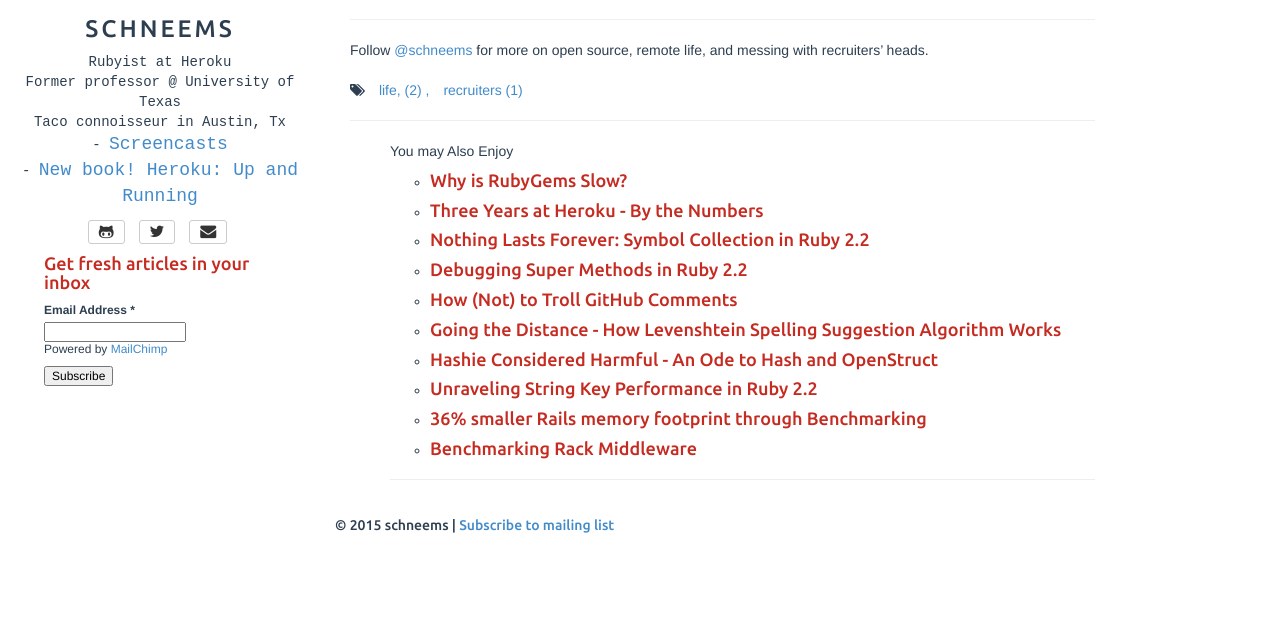
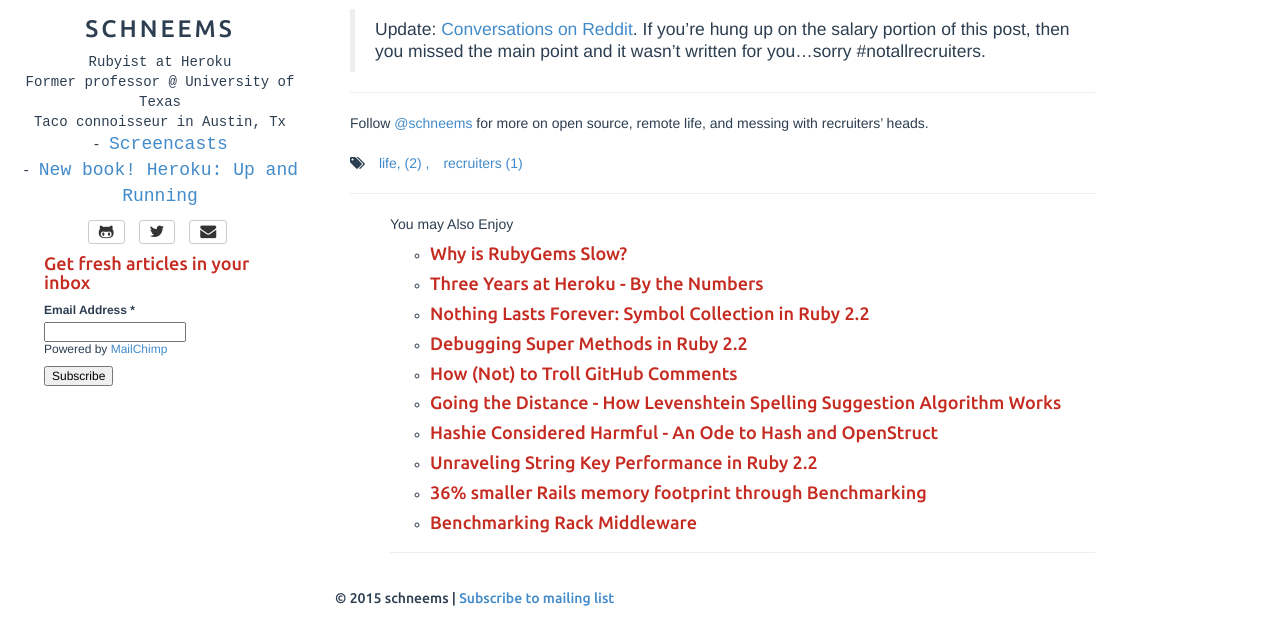
Before and after one commit to schneems/schneems, a Jekyll site: the page built from _posts/2015-04-08-recruiter-sniping.md, in a window 1280 px wide and 900 px high, scrolled down 978 px, cut to the strip 282-900 px from the top of the window. Built offline with Jekyll 4.4.1, drawn with Linux system fonts in a browser that asks for light colours; Markdown is read by kramdown in place of the engine named in the settings; comment, search, counter and statistics services are not loaded; before the commit the page ends 1805 px from its top, so only the background shows below that.

Commit message:
Add reddit link

```diff
--- a/_posts/2015-04-08-recruiter-sniping.md
+++ b/_posts/2015-04-08-recruiter-sniping.md
@@ -43,5 +43,8 @@ No one even tried to talk me down on salary or ask "what is 100% open source tim
 
 An unexpected benefit of responding to recruiters, is they quit bugging you. Once they know how much it would cost to make you want their job offering, they leave you alone. Sure you could spend less effort ignoring emails or responding with "no thanks", but if you never ask for what you want, how do you know what you could get?
 
+
+> Update: [Conversations on Reddit](http://www.reddit.com/r/programming/comments/31vsf4/recruiter_sniping/). If you're hung up on the salary portion of this post, then you missed the main point and it wasn't written for you...sorry #notallrecruiters.
+
 ---
 Follow [@schneems](https://twitter.com/schneems) for more on open source, remote life, and messing with recruiters' heads.
```
